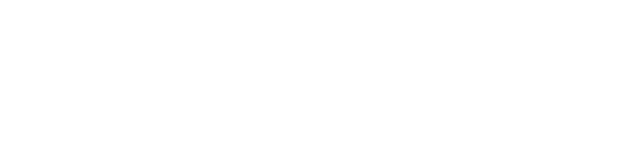
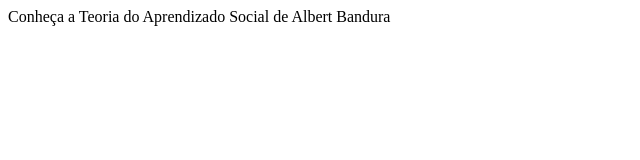
Before and after one commit to agencia3w/psicologia-a3.github.io, a plain HTML site: page index.html in a window 1280 px wide. Shown: the whole page, without its empty margins (0-640 px from the left). Drawn offline with Linux system fonts and the light colour scheme.

Commit message:
Beta Content

```diff
--- a/index.html
+++ b/index.html
@@ -7,6 +7,6 @@
     <title>Albert Bandura - Teoria do Aprendizado Social</title>
 </head>
 <body>
-
+    Conheça a Teoria do Aprendizado Social de Albert Bandura
 </body>
 </html>
```
